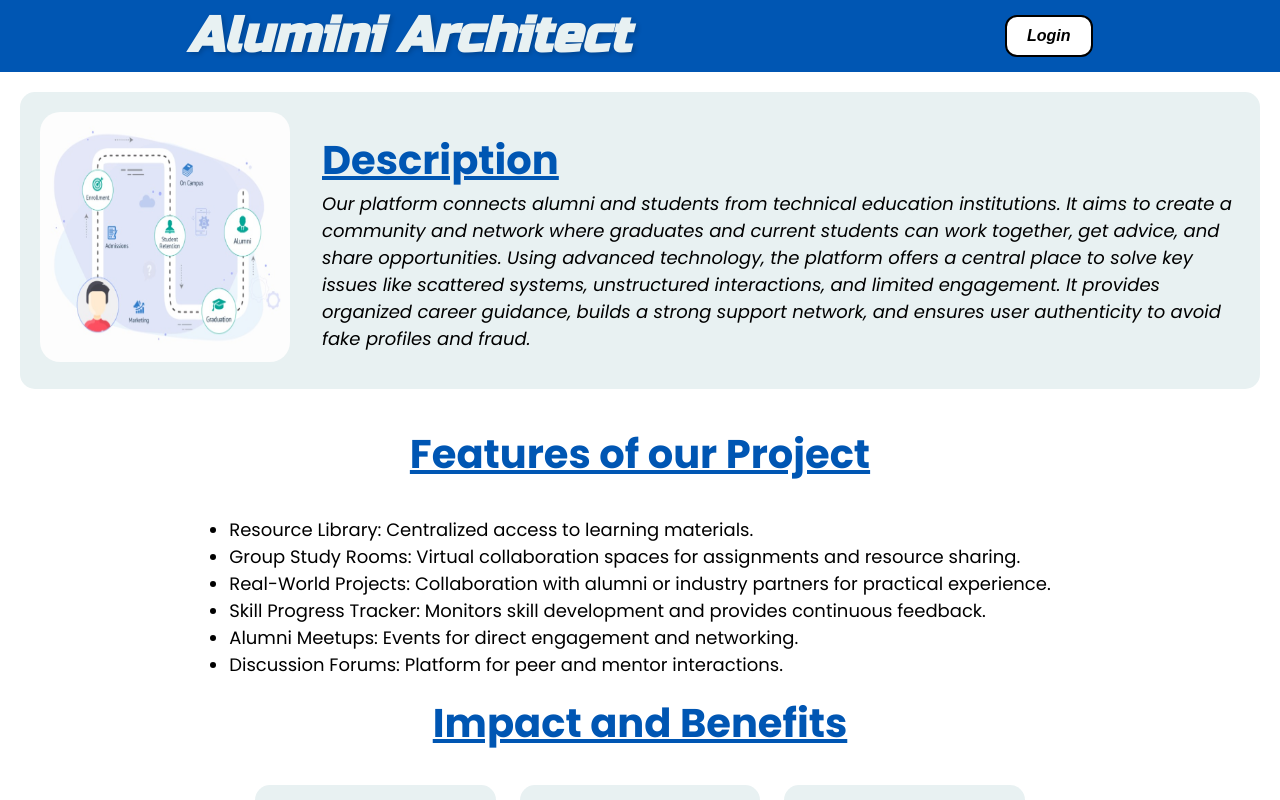
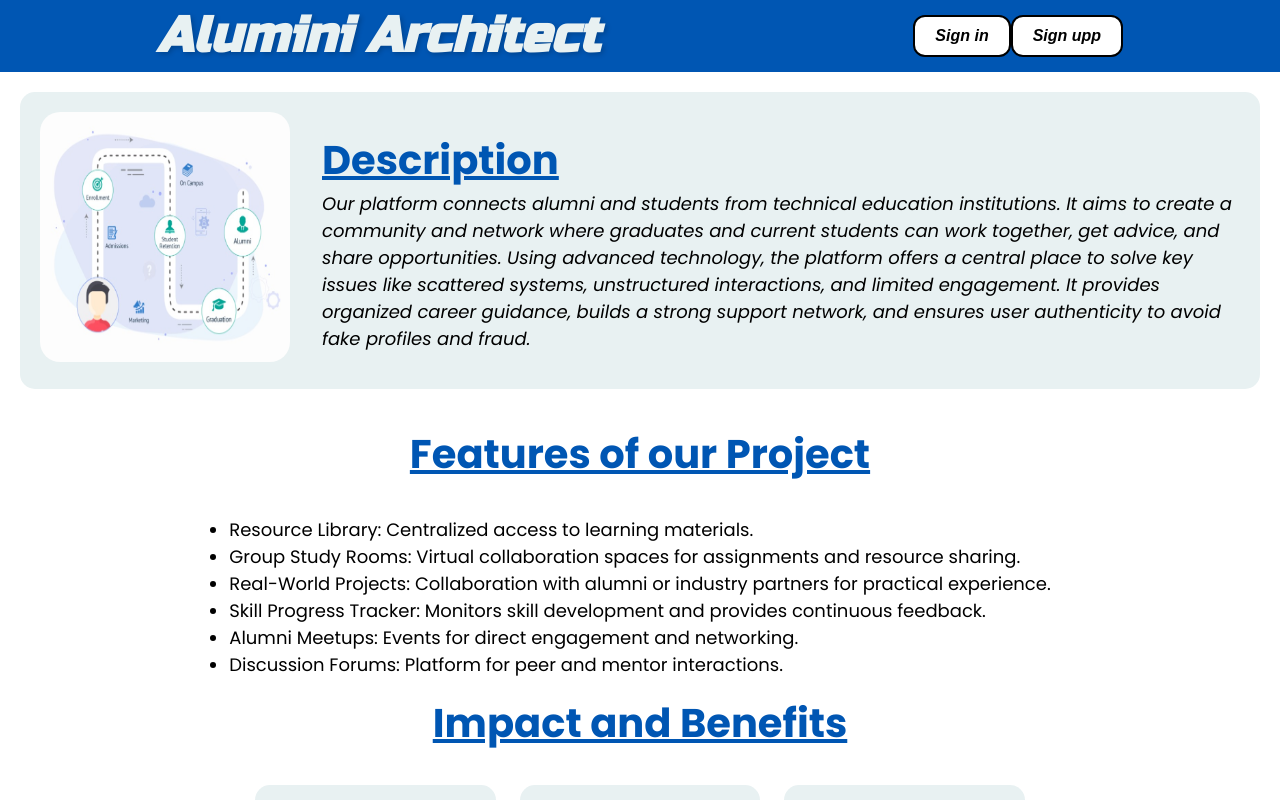
Before and after one commit to AlumniArchitect/AlumniArchitects, a React (Create React App) app in the folder frontend/: page / in a window 1280 px wide. Built offline with nearby package versions, Linux system fonts and the light colour scheme.

Commit message:
VT adding splash screen

```diff
--- a/frontend/src/component/SplashScreen.jsx
+++ b/frontend/src/component/SplashScreen.jsx
@@ -1,12 +1,27 @@
 import "../style/SplashScreen.css";
 import img1 from '../component/Assets/img1.jpg'
+import { useNavigate } from "react-router-dom";
 
 const SplashScreen = () => {
+
+    const navigate = useNavigate();
+
+    const handleNavigate = (signin) => {
+        if(signin) {
+            navigate("/signin");
+        } else {
+            navigate("/signup")
+        }
+    }
+
     return(
         <div className="main-wrapper">
             <div className="header">
                 <div className="title"><i><h1>Alumini Architect</h1></i></div>
-                <button className="loginBtn"><b><i>Login</i></b></button>
+                <div>
+                    <button className="loginBtn" onClick={() => handleNavigate(true)}><b><i>Sign in</i></b></button>
+                    <button className="loginBtn" onClick={() => handleNavigate(false)}><b><i>Sign upp</i></b></button>
+                </div>
             </div>
             <div className="container-1">
                 <div>
```
